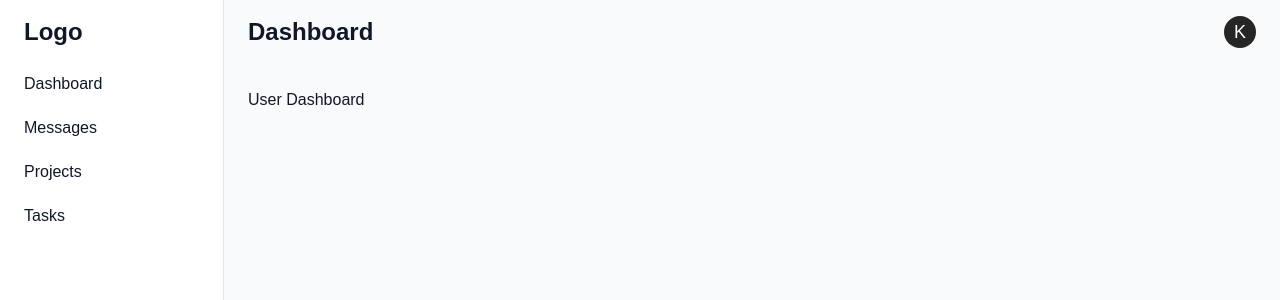
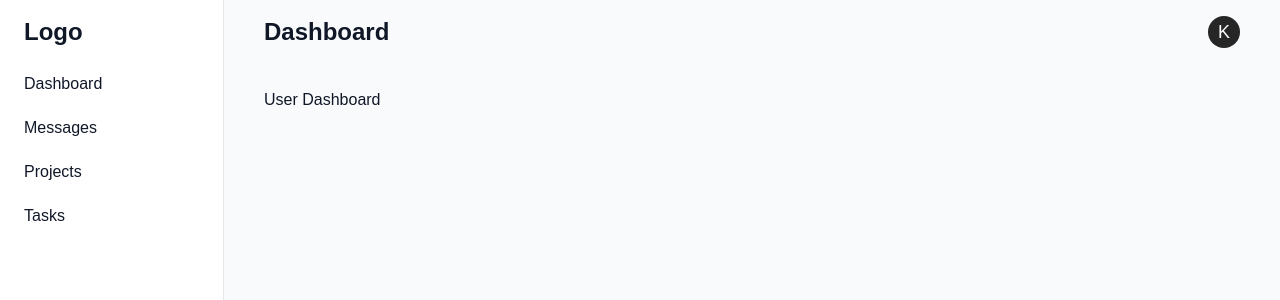
Before and after one commit to KylerLong-dev/dashboard, a Next.js app in the folder portal/: page /user in a window 1280 px wide. Shown: the top 300 px of the page. Built offline with nearby package versions, Linux system fonts and the light colour scheme.

Commit message:
add padding-x to overall main dashboard content and header.

```diff
--- a/portal/src/components/common/DashboardLayout.js
+++ b/portal/src/components/common/DashboardLayout.js
@@ -29,7 +29,7 @@ export default function DashboardLayout({ children }) {
 
       <div className="flex-1 flex flex-col"> {/*container holding the header and main content*/}
         {/* Header */}
-        <header className="flex justify-between items-center w-full px-6 py-4 bg-gray-75 text-gray-900">
+        <header className="flex justify-between items-center w-full px-10 py-4 bg-gray-75 text-gray-900">
           <h1 className="text-2xl font-bold">Dashboard</h1>
           <div className="flex items-center gap-2">
             <button
@@ -57,7 +57,7 @@ export default function DashboardLayout({ children }) {
         </header>
 
         {/* Main content */}
-        <main className="flex-1 p-6 bg-gray-75 text-gray-900">
+        <main className="flex-1 px-10 py-6 bg-gray-75 text-gray-900">
           {children}
         </main>
       </div>
--- a/portal/src/components/user/projects/ProjectProgress.js
+++ b/portal/src/components/user/projects/ProjectProgress.js
@@ -14,7 +14,7 @@ export default function ProjectProgress({ currentStage }) {
   const currentIndex = STAGES.findIndex(stage => stage.id === currentStage);
 
   return (
-    <div className="relative my-4">
+    <div className="relative my-4 sm:px-6">
       {/* Progress bar background */}
       <div className="hidden sm:block absolute top-4 left-0 w-full h-1 bg-gray-200 rounded-full" />
       <div
@@ -39,7 +39,7 @@ export default function ProjectProgress({ currentStage }) {
                 {idx < currentIndex ? "✓" : idx + 1}
               </div>
               {/* Tooltip for description, now above the stage circle, appears with ring on hover */}
-              <div className="absolute left-1/2 -top-12 z-10 w-48 -translate-x-1/2 rounded bg-gray-900 text-white text-xs px-3 py-2 opacity-0 group-hover:opacity-100 pointer-events-none transition-opacity duration-75 shadow-lg text-center">
+              <div className="absolute left-1/2 -top-12 z-10 w-48 -translate-x-1/2 rounded bg-gray-900 text-white text-xs px-2 py-2 opacity-0 group-hover:opacity-100 pointer-events-none transition-opacity duration-75 shadow-lg text-center">
                 {stage.description}
               </div>
             </div>
```
